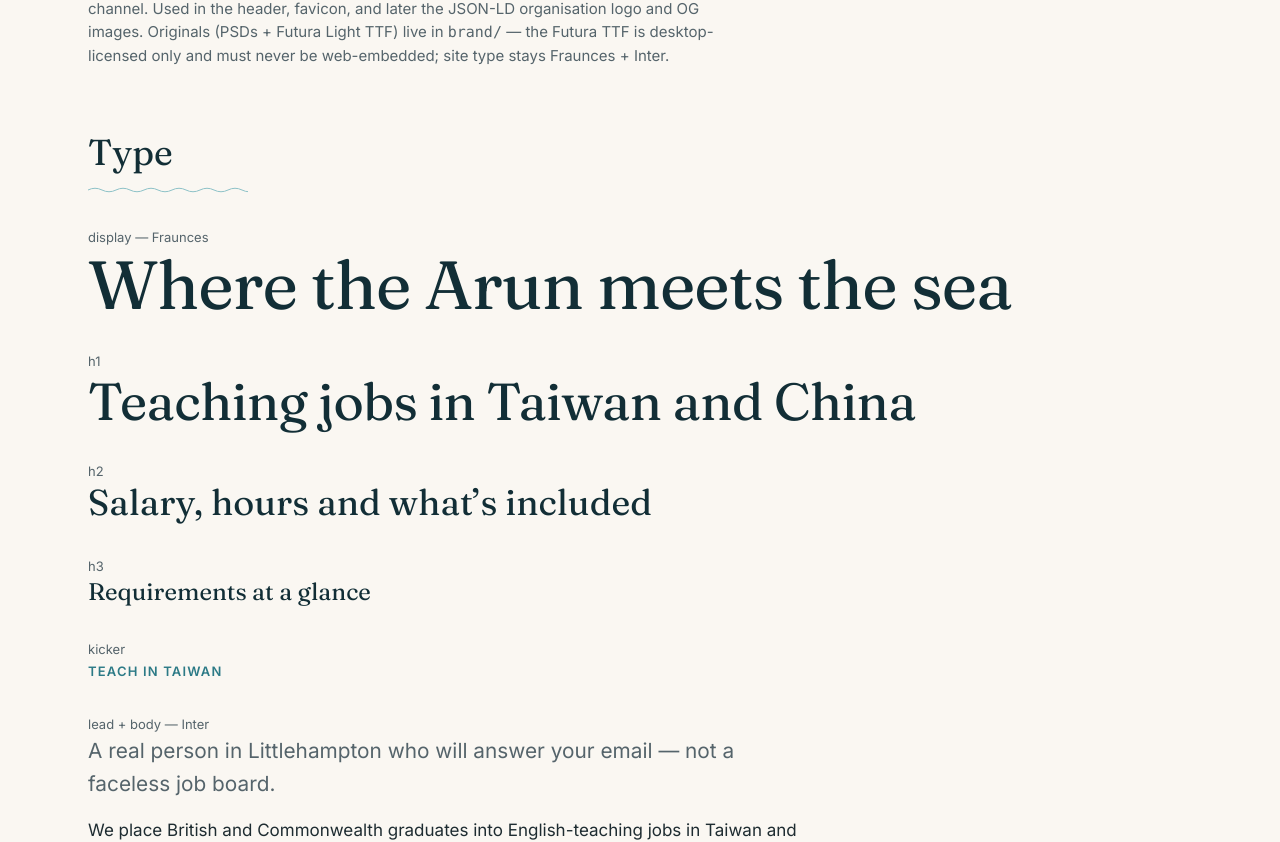
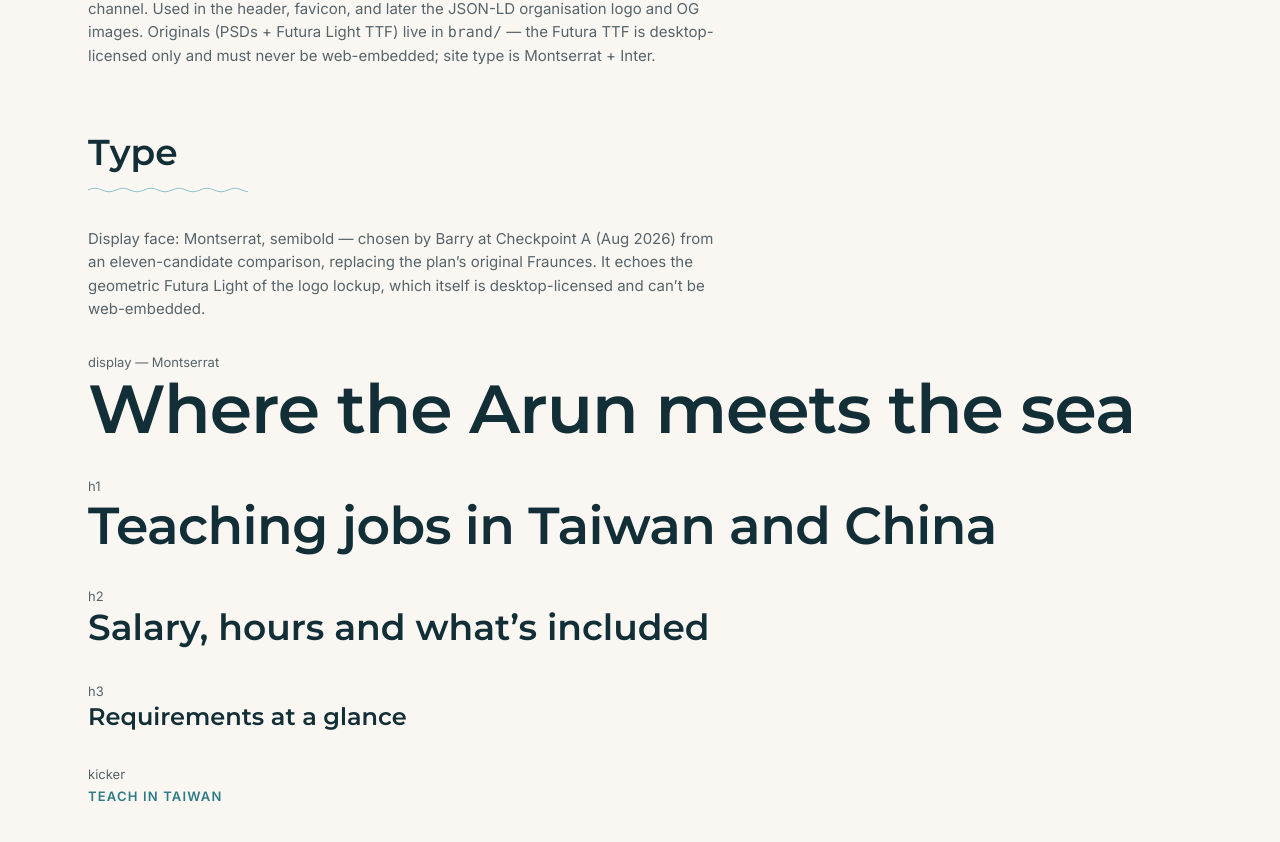
Before and after one commit to NG-tomshorten/Arun-Recruitment, a Next.js app: page /styleguide in a window 1280 px wide. Shown: the part 1938-2780 px from the top of the page. Built offline with nearby package versions, Linux system fonts and the light colour scheme.

Commit message:
Font update

```diff
--- a/app/globals.css
+++ b/app/globals.css
@@ -2,7 +2,7 @@
 
 @theme inline {
   --font-sans: var(--font-inter);
-  --font-display: var(--font-fraunces);
+  --font-display: var(--font-montserrat);
 }
 
 @theme {
@@ -64,11 +64,13 @@
     line-height: var(--text-body--line-height);
   }
 
+  /* Montserrat needs weight at display sizes where Fraunces carried itself
+     at 400 — semibold is the standard treatment for a geometric sans. */
   h1,
   h2,
   h3,
   h4 {
-    @apply font-display text-channel;
+    @apply font-display font-semibold text-channel;
   }
 
   ::selection {
--- a/app/layout.tsx
+++ b/app/layout.tsx
@@ -1,15 +1,14 @@
 import type { Metadata } from "next";
-import { Fraunces, Inter } from "next/font/google";
+import { Inter, Montserrat } from "next/font/google";
 import { Footer } from "@/components/Footer";
 import { Header } from "@/components/Header";
 import "./globals.css";
 
-// Self-hosted via next/font (PLAN §11.2). Fraunces: optical size on,
-// SOFT/WONK left at their 0 defaults.
-const fraunces = Fraunces({
-  variable: "--font-fraunces",
+// Self-hosted via next/font (PLAN §11.2). Montserrat chosen by Barry at
+// Checkpoint A (Aug 2026) from the font-lab comparison, replacing Fraunces.
+const montserrat = Montserrat({
+  variable: "--font-montserrat",
   subsets: ["latin"],
-  axes: ["opsz"],
   display: "swap",
 });
 
@@ -37,7 +36,7 @@ export default function RootLayout({
   return (
     <html
       lang="en-GB"
-      className={`${fraunces.variable} ${inter.variable} h-full`}
+      className={`${montserrat.variable} ${inter.variable} h-full`}
     >
       <body className="flex min-h-full flex-col">
         <a
--- a/app/styleguide/page.tsx
+++ b/app/styleguide/page.tsx
@@ -164,34 +164,41 @@ export default function Styleguide() {
           favicon, and later the JSON-LD
           organisation logo and OG images. Originals (PSDs + Futura Light TTF)
           live in <code>brand/</code> — the Futura TTF is desktop-licensed
-          only and must never be web-embedded; site type stays Fraunces +
+          only and must never be web-embedded; site type is Montserrat +
           Inter.
         </p>
       </Section>
 
       <Section title="Type">
+        <p className="mb-8 max-w-[68ch] text-fine text-flint">
+          Display face: Montserrat, semibold — chosen by Barry at Checkpoint A
+          (Aug 2026) from an eleven-candidate comparison, replacing the
+          plan&rsquo;s original Fraunces. It echoes the geometric Futura Light
+          of the logo lockup, which itself is desktop-licensed and can&rsquo;t
+          be web-embedded.
+        </p>
         <div className="space-y-8">
           <div>
-            <p className="text-[0.8125rem] text-flint">display — Fraunces</p>
-            <p className="font-display text-display text-channel">
+            <p className="text-[0.8125rem] text-flint">display — Montserrat</p>
+            <p className="font-display text-display font-semibold text-channel">
               Where the Arun meets the sea
             </p>
           </div>
           <div>
             <p className="text-[0.8125rem] text-flint">h1</p>
-            <p className="font-display text-h1 text-channel">
+            <p className="font-display text-h1 font-semibold text-channel">
               Teaching jobs in Taiwan and China
             </p>
           </div>
           <div>
             <p className="text-[0.8125rem] text-flint">h2</p>
-            <p className="font-display text-h2 text-channel">
+            <p className="font-display text-h2 font-semibold text-channel">
               Salary, hours and what&rsquo;s included
             </p>
           </div>
           <div>
             <p className="text-[0.8125rem] text-flint">h3</p>
-            <p className="font-display text-h3 text-channel">
+            <p className="font-display text-h3 font-semibold text-channel">
               Requirements at a glance
             </p>
           </div>
```
Also changed, not shown: brand/README.md, 2 other files (tests, documents, lock files or other folders).
